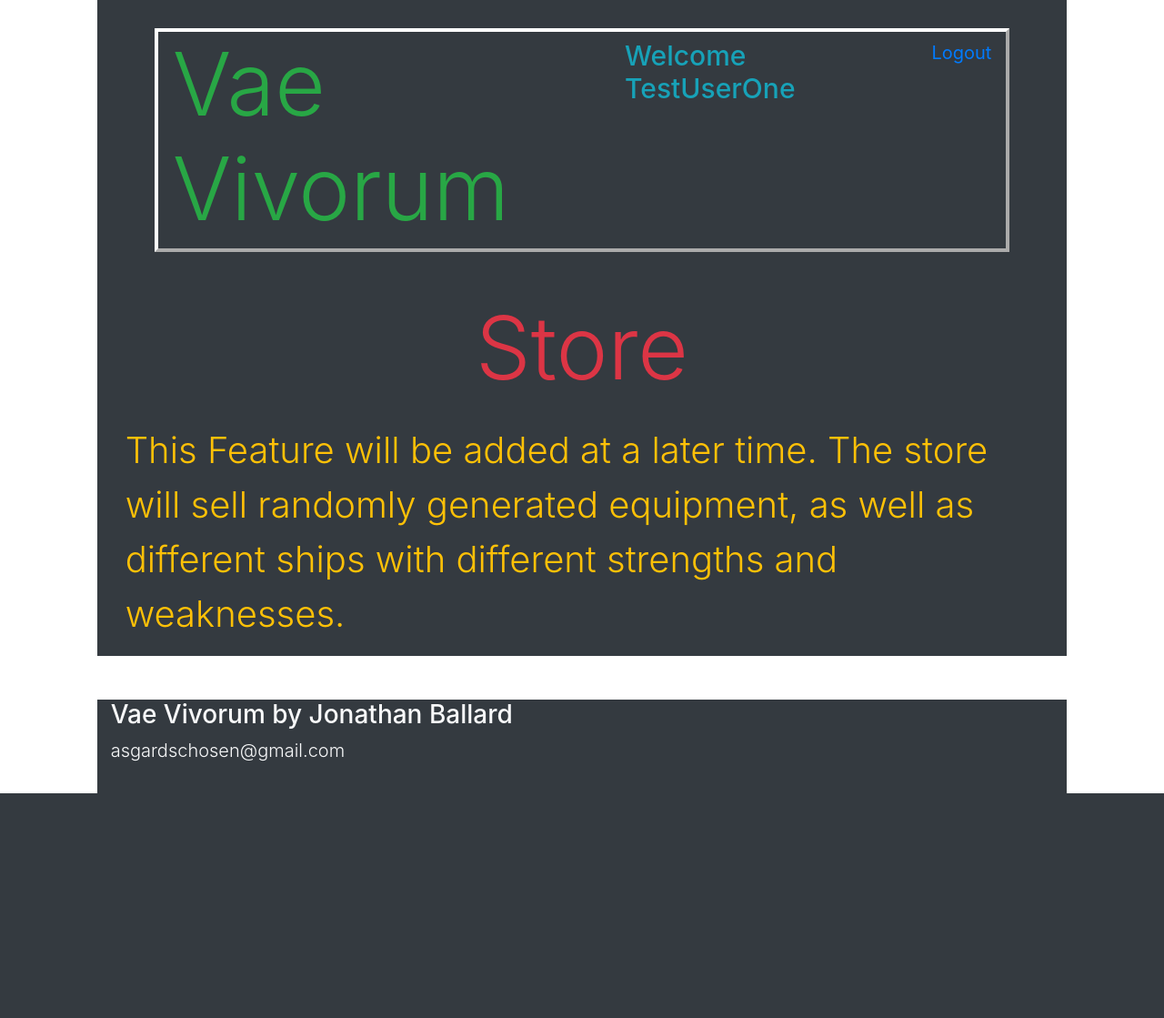
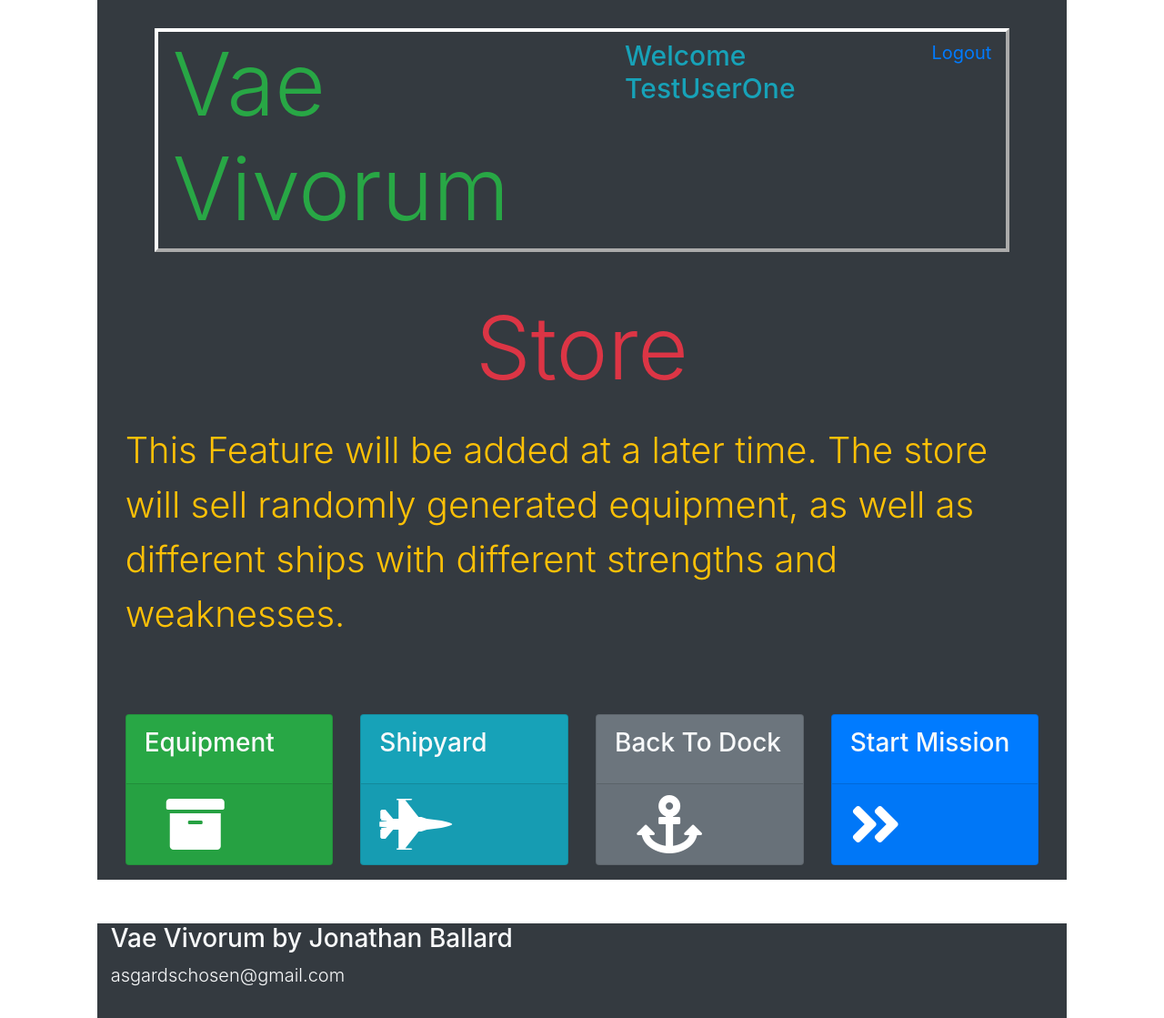
Before and after one commit to JonathanBallard/Coding_Dojo_Projects_Vae_Vivorum, a Flask app: page /store in a window 1280 px wide. Shown: the part 49-1168 px from the top of the page at 91% size. Before the commit the page ends 921 px from the top, so only its background shows below. Run offline with Flask 2, Linux system fonts and the light colour scheme; a user stored in the database is signed in; data comes from the database, SQL or seed files in the repository; some libraries are stand-ins or nearby versions.

Commit message:
added navigation buttons to equipment, store, shipyard, map

```diff
--- a/templates/store.html
+++ b/templates/store.html
@@ -19,6 +19,9 @@
     <script src="https://stackpath.bootstrapcdn.com/bootstrap/4.4.1/js/bootstrap.min.js" integrity="sha384-wfSDF2E50Y2D1uUdj0O3uMBJnjuUD4Ih7YwaYd1iqfktj0Uod8GCExl3Og8ifwB6" crossorigin="anonymous"></script>
 
 
+    <link rel="stylesheet" href="https://cdnjs.cloudflare.com/ajax/libs/font-awesome/5.11.2/css/all.css" integrity="sha256-46qynGAkLSFpVbEBog43gvNhfrOj+BmwXdxFgVK/Kvc=" crossorigin="anonymous" />
+
+
     <link rel="stylesheet" type="text/css" href="{{ url_for('static', filename='css/style.css') }}">
     <script defer type="text/javascript" src="{{ url_for('static', filename='js/script.js') }}"></script>
     <title>Store</title>
@@ -38,6 +41,50 @@
 
 
 
+    <div class="card-deck iconDiv mt-5 p-3 mb-5">
+
+        <div class="card iconCard bg-success">
+            <div class="card-body">
+                <h3 class="card-subtitle mb-2 text-light">Equipment</h3>
+            </div>
+            <div class="card-footer">
+                <a href="/equipment"><i class="ml-4 fas fa-4x fa-archive"></i></a>
+            </div>
+        </div>
+
+        <div class="card iconCard bg-info">
+            <div class="card-body">
+                <h3 class="card-subtitle mb-2 text-light">Shipyard</h3>
+            </div>
+            <div class="card-footer">
+                <a href="/ships"><i class="fas fa-4x fa-fighter-jet"></i></a>
+            </div>
+        </div>
+
+        <div class="card iconCard bg-secondary">
+            <div class="card-body">
+                <h3 class="card-subtitle mb-2 text-light">Back To Dock</h3>
+            </div>
+            <div class="card-footer">
+                <a href="/dock"><i class="ml-4 fas fa-4x fa-anchor"></i></a>
+            </div>
+        </div>
+
+        <div class="card iconCard bg-primary">
+            <div class="card-body">
+                <h3 class="card-subtitle mb-2 text-light">Start Mission</h3>
+            </div>
+            <div class="card-footer">
+                <a href="/game"><i class="fas fa-4x fa-angle-double-right"></i></a>
+            </div>
+        </div>
+
+
+
+
+
+    </div>
+
 
 </div>
 
```
Also changed, not shown: templates/equipment.html (+48 -0 lines), templates/map.html (+20 -20 lines), templates/ships.html (+47 -0 lines).
